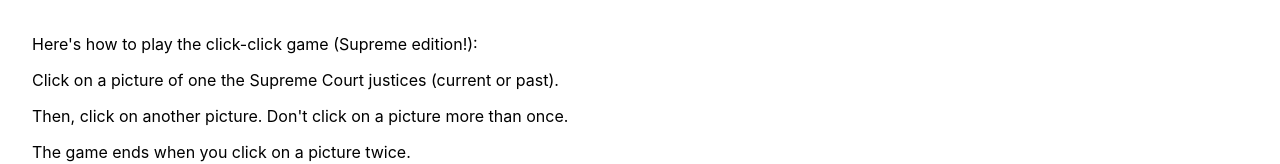
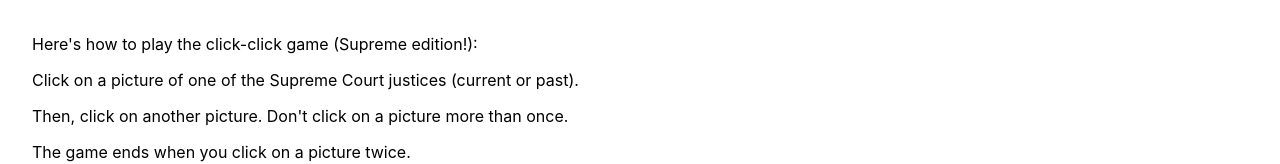
Before and after one commit to JasonLev/click-click, a React (Create React App) app: page / in a window 1280 px wide. Shown: the part 155-319 px from the top of the page. Built offline with nearby package versions, Linux system fonts and the light colour scheme.

Commit message:
minor style change to shake

```diff
--- a/src/App.css
+++ b/src/App.css
@@ -39,6 +39,7 @@ main {
 .shake {
   animation: shake 0.75s cubic-bezier(0.455, 0.03, 0.515, 0.955) both;
   -webkit-animation: shake 0.75s cubic-bezier(0.455, 0.03, 0.515, 0.955) both;
+  background-color: red;
 }
 
 @keyframes shake {
--- a/src/components/Board.js
+++ b/src/components/Board.js
@@ -4,8 +4,8 @@ import justices from '../constants/justices';
 import Card from './Card'
 
 function Board( {increment, resetScore }) {
-    const[cards, setCards] = useState(justices);
-    const[isShaking, setShake] = useState(false);
+    const [cards, setCards] = useState(justices);
+    const [isShaking, setShake] = useState(false);
 
     const shuffleCards = cardArr => {
         for (let i = (cardArr.length - 1); i > 0; i--){
--- a/src/components/Instructions.js
+++ b/src/components/Instructions.js
@@ -4,7 +4,7 @@ function Instructions() {
   return (
     <div className="instructions">
       <p>Here's how to play the click-click game (Supreme edition!):</p>
-      <p>Click on a picture of one the Supreme Court justices (current or past).</p>
+      <p>Click on a picture of one of the Supreme Court justices (current or past).</p>
       <p>Then, click on another picture. Don't click on a picture more than once.</p>
       <p>The game ends when you click on a picture twice.</p>
       <p>You increase the score with each successful click.  Try to set the highscore.</p>
```
